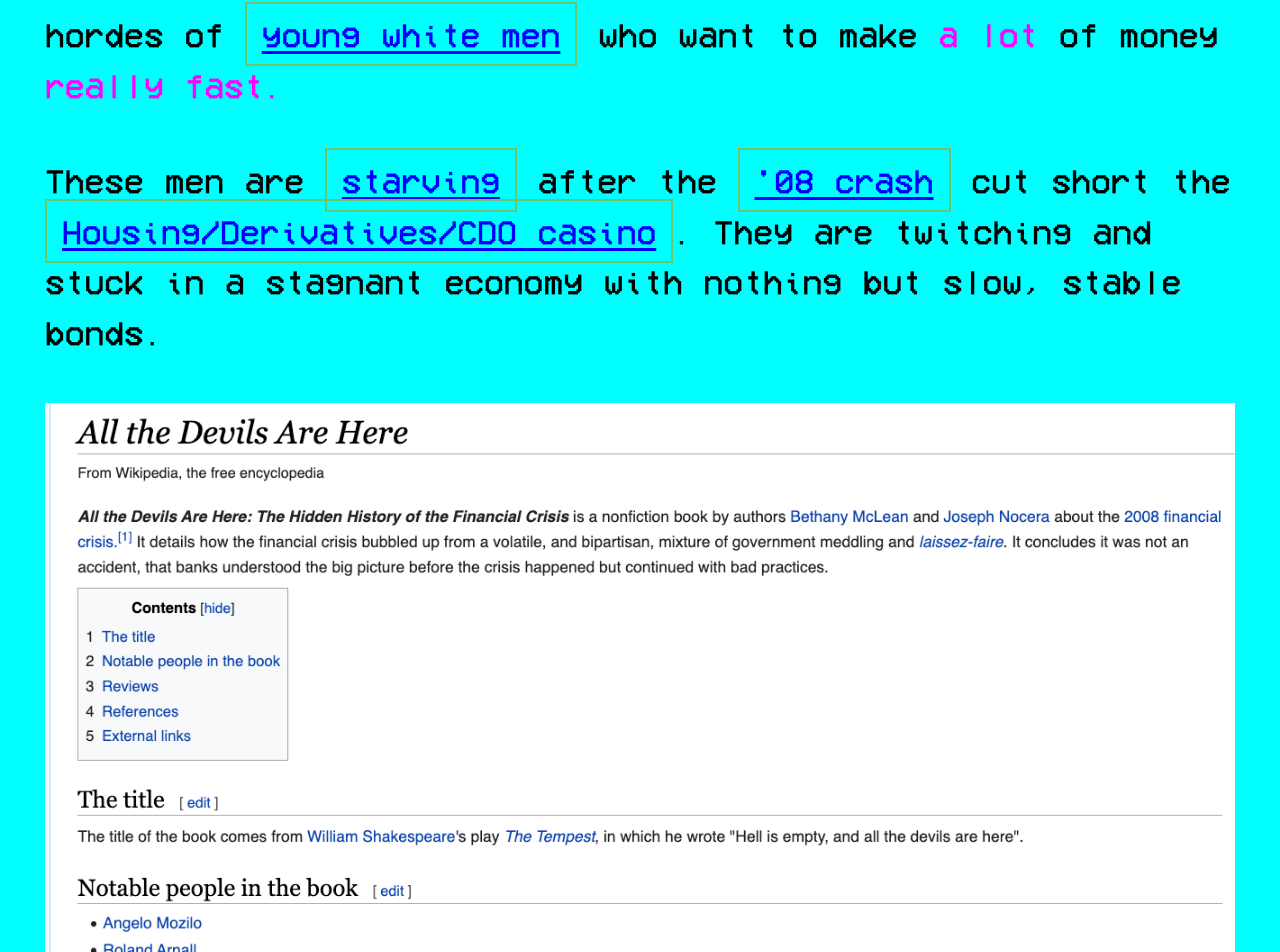
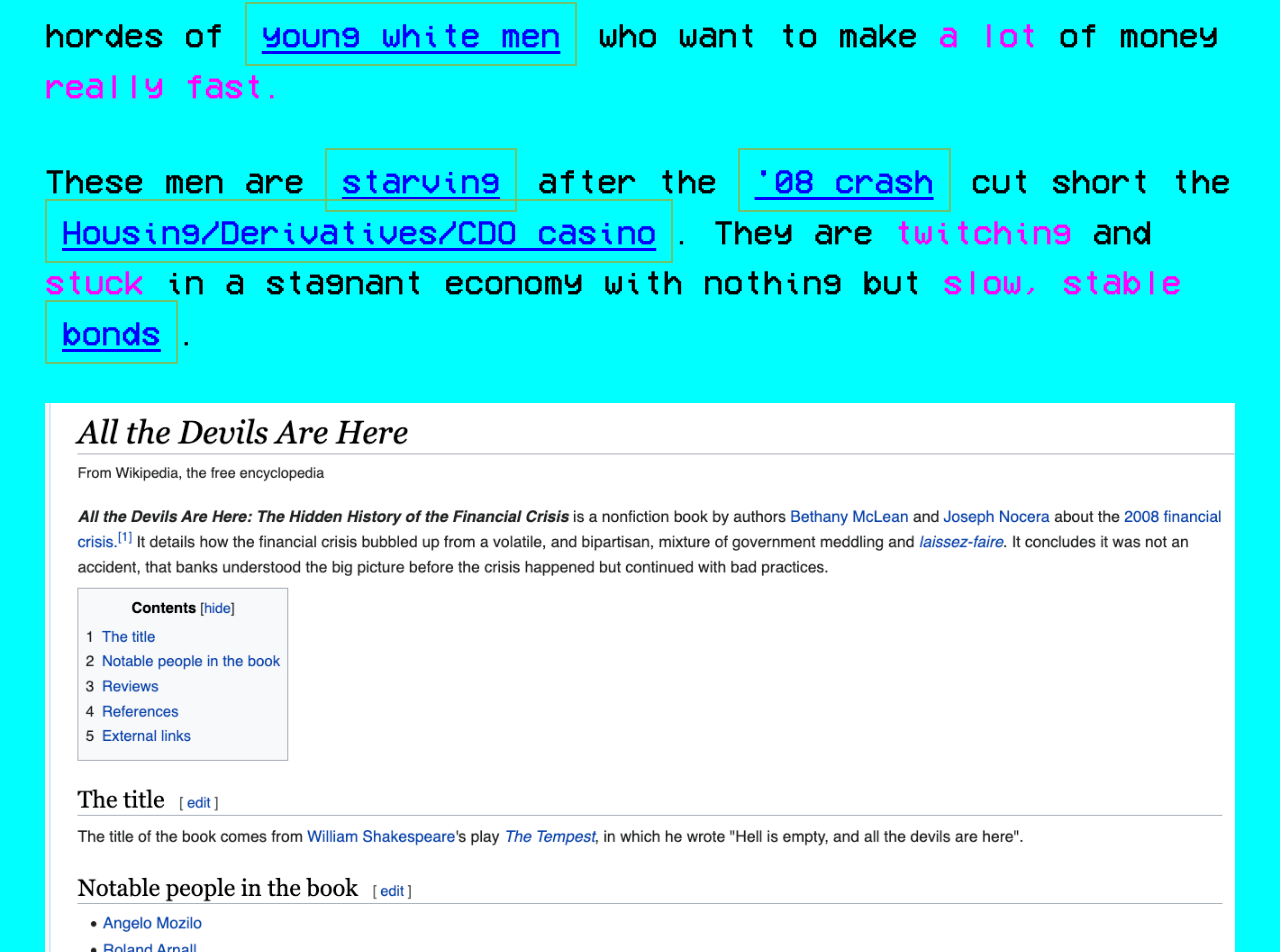
Before and after one commit to TheDripper/notusedyet, a Nuxt app: page / in a window 1280 px wide. Shown: the part 10210-11162 px from the top of the page. Built offline with nearby package versions, Linux system fonts and the light colour scheme.

Commit message:
slow, stable

```diff
--- a/pages/index.vue
+++ b/pages/index.vue
@@ -67,7 +67,7 @@
         <span class="magenta">abstract information</span> into a <span class="magenta">visual coordinate system of shapes and colors</span> that's easily understood by children? Miraculous! And in '03, software engineers giving away <span class="magenta">free code</span> to help eliminate the <span class="magenta">barrier-to-entry</span> for the WWW? Our <span class="magenta">future</span> is so bright!</p>
         <h1 class="blink">--:--:--</h1>
         <p>Act 2: Enter The <span class="magenta">Business Schools</span> of America, and their hordes of <a href="https://en.wikipedia.org/wiki/Patrick_Bateman" target="_blank">young white men</a> who want to make <span class="magenta">a lot</span> of money <span class="magenta">really fast.</span></p>
-        <p>These men are <a href="https://www.google.com/search?q=starving&rlz=1C5CHFA_enUS847US847&oq=starving&aqs=chrome..69i57&sourceid=chrome&ie=UTF-8" target="_blank">starving</a> after the <a href="https://en.wikipedia.org/wiki/Bankruptcy_of_Lehman_Brothers" target="_blank">'08 crash</a> cut short the <a href="https://en.wikipedia.org/wiki/All_the_Devils_Are_Here" target="_blank">Housing/Derivatives/CDO casino</a>. They are twitching and stuck in a stagnant economy with nothing but slow, stable bonds.</p>
+        <p>These men are <a href="https://www.google.com/search?q=starving&rlz=1C5CHFA_enUS847US847&oq=starving&aqs=chrome..69i57&sourceid=chrome&ie=UTF-8" target="_blank">starving</a> after the <a href="https://en.wikipedia.org/wiki/Bankruptcy_of_Lehman_Brothers" target="_blank">'08 crash</a> cut short the <a href="https://en.wikipedia.org/wiki/All_the_Devils_Are_Here" target="_blank">Housing/Derivatives/CDO casino</a>. They are <span class="magenta">twitching</span> and <span class="magenta">stuck</span> in a stagnant economy with nothing but <span class="magenta">slow, stable</span> <a href="https://en.wikipedia.org/wiki/Bond_(finance)" target="_blank">bonds</a>.</p>
           <img src="/all_devils_are_here.png" />
          <p>Suddenly the <span class="magenta">wolf pack</span> whiffs the unmistakable <span class="magenta">lemon-fresh</span> scent of <span class="magenta">fast money</span> being made in <span class="magenta">large quantities</span>. It seems to be coming from the <span class="magenta">Bay Area</span>.</p>
         <p>Here's the plan:</p>
```
